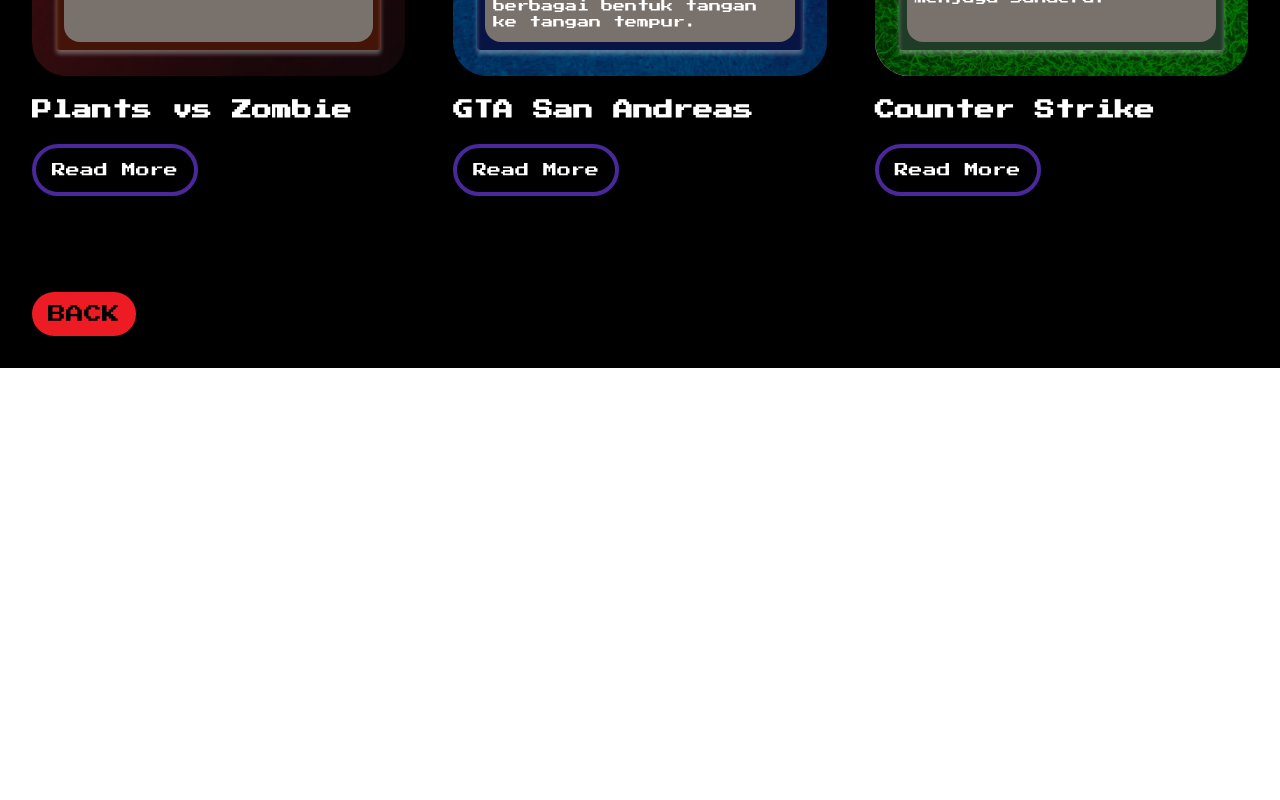
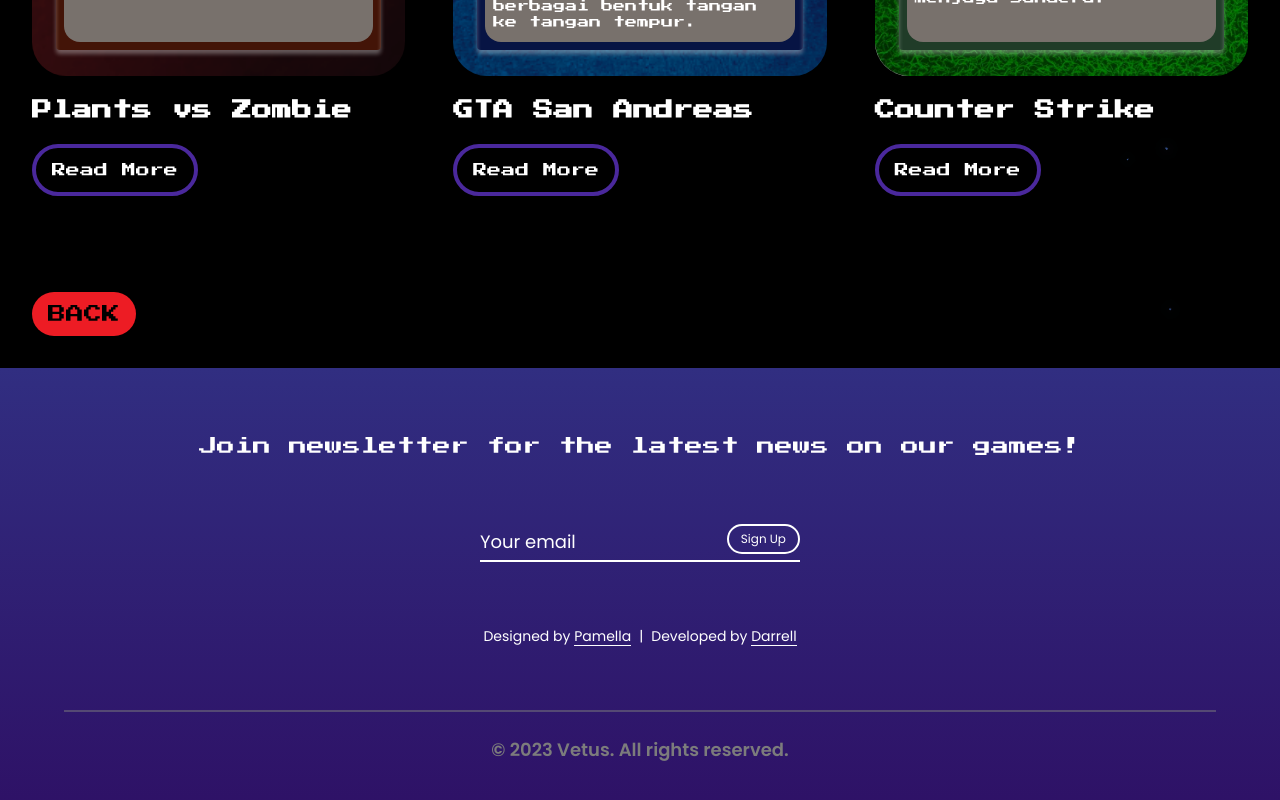
Before and after one commit to darrellrahan/vetus, a Next.js app: page /games/00-09 in a window 1280 px wide. Shown: the part 1766-2566 px from the top of the page. Before the commit the page ends 2134 px from the top, so only its background shows below. Built offline with nearby package versions, Linux system fonts and the light colour scheme.

Commit message:
bismillah finish all

```diff
--- a/app/components/Card.tsx
+++ b/app/components/Card.tsx
@@ -44,7 +44,7 @@
         <div
           className={`absolute bottom-0 left-0 py-2 px-4 ${
             titleBg.includes("red") ? "text-yellow-400" : "text-white"
-          } text-xl font-medium ${titleBg} bg-no-repeat bg-cover`}
+          } text-sm lg:text-xl font-medium ${titleBg} bg-no-repeat bg-cover`}
         >
           {name}
         </div>
@@ -52,7 +52,7 @@
       <div
         className={`p-2 ${descBg} rounded shadow-[0px_4px_4px_0px_rgba(255,255,255,0.32)_inset,_0px_4px_4px_0px_rgba(255,255,255,0.33)] h-[15.5rem]`}
       >
-        <div className="bg-stone-500 h-full flex items-center rounded-2xl px-2 py-4 text-white text-xs">
+        <div className="bg-stone-500 h-full flex items-center rounded-2xl px-2 py-4 text-white text-[0.6rem] lg:text-xs">
           {desc}
         </div>
       </div>
--- /dev/null
+++ b/app/components/Footer.tsx
@@ -0,0 +1,55 @@
+import React from "react";
+import { Poppins } from "next/font/google";
+
+const poppins = Poppins({
+  subsets: ["latin"],
+  weight: ["100", "200", "300", "400", "500", "600", "700", "800", "900"],
+});
+
+function Footer() {
+  return (
+    <section id="footer">
+      <footer className="px-8 py-12 lg:px-16 lg:py-16 bg-gradient-to-b from-indigo-900 to-violet-950 flex flex-col gap-12 lg:gap-16 items-center text-center text-white">
+        <h1 className="text-[0.75rem] lg:text-lg">
+          Join newsletter for the latest news on our games!
+        </h1>
+        <div className={`${poppins.className} w-full lg:w-80 relative`}>
+          <input
+            type="email"
+            placeholder="Your email"
+            className="placeholder:text-white py-1 text-lg border-b-2 border-white bg-transparent outline-none w-full pr-[5.25rem]"
+          />
+          <button className="border-2 border-white rounded-full py-1 px-3 bg-transparent text-white absolute right-0 text-[0.75rem] z-10 hover:scale-90 duration-300 ease-linear">
+            Sign Up
+          </button>
+        </div>
+        <p className={`${poppins.className} text-sm`}>
+          Designed by{" "}
+          <a
+            href="https://www.instagram.com/pamella446"
+            className="relative after:absolute after:bottom-0 after:inset-x-0 after:w-full after:h-[1.5px] after:bg-white hover:after:w-0 after:duration-300 after:ease-linear"
+          >
+            Pamella
+          </a>
+          <span className="mx-2">|</span>Developed by{" "}
+          <a
+            href="https://github.com/darrellrahan"
+            className="relative after:absolute after:bottom-0 after:inset-x-0 after:w-full after:h-[1.5px] after:bg-white hover:after:w-0 after:duration-300 after:ease-linear"
+          >
+            Darrell
+          </a>
+        </p>
+        <div className="w-full">
+          <hr className="w-full border border-[#7C7C7C80] mb-6" />
+          <p
+            className={`${poppins.className} text-[#7C7C7C] lg:text-lg font-semibold`}
+          >
+            © 2023 Vetus. All rights reserved.
+          </p>
+        </div>
+      </footer>
+    </section>
+  );
+}
+
+export default Footer;
--- a/app/games/[year]/[game]/page.tsx
+++ b/app/games/[year]/[game]/page.tsx
@@ -8,11 +8,11 @@
   if (!details) return;
 
   return (
-    <main className="bg-black py-12 px-20 relative overflow-hidden h-screen">
+    <main className="bg-black py-16 px-8 lg:py-12 lg:px-20 relative overflow-hidden h-auto lg:h-screen">
       <Meteor />
       <div className="z-10 relative flex flex-col justify-between h-full">
         <p
-          className="text-center text-6xl uppercase"
+          className="text-center text-4xl lg:text-6xl uppercase"
           style={{
             WebkitTextStroke: `3px ${details.color}`,
             WebkitTextFillColor: "transparent",
@@ -20,24 +20,34 @@
         >
           {details.name}
         </p>
-        <div className="grid grid-cols-2 gap-16">
+        <div className="grid grid-cols-1 lg:grid-cols-2 gap-16 my-12 lg:my-0">
           <div
-            className={`${details.gameplay} bg-no-repeat bg-cover h-full`}
+            className={`${details.gameplay} bg-no-repeat bg-cover h-80 lg:h-full`}
           ></div>
           <div className="space-y-8">
             <div className="space-y-4">
-              <h3 className={`${details.textColor} text-2xl`}>
+              <h3 className={`${details.textColor} text-lg lg:text-2xl`}>
                 About The Game
               </h3>
-              <p className="text-white text-sm">{details.desc}</p>
+              <p className="text-white text-[0.7rem] lg:text-sm">
+                {details.desc}
+              </p>
             </div>
             <div className="space-y-4">
-              <h3 className={`${details.textColor} text-2xl`}>Release Year</h3>
-              <p className="text-white text-sm">{details.year}</p>
+              <h3 className={`${details.textColor} text-lg lg:text-2xl`}>
+                Release Year
+              </h3>
+              <p className="text-white text-[0.7rem] lg:text-sm">
+                {details.year}
+              </p>
             </div>
             <div className="space-y-4">
-              <h3 className={`${details.textColor} text-2xl`}>Genre</h3>
-              <p className="text-white text-sm">{details.genre.join(", ")}</p>
+              <h3 className={`${details.textColor} text-lg lg:text-2xl`}>
+                Genre
+              </h3>
+              <p className="text-white text-[0.7rem] lg:text-sm">
+                {details.genre.join(", ")}
+              </p>
             </div>
           </div>
         </div>
--- a/app/games/[year]/page.tsx
+++ b/app/games/[year]/page.tsx
@@ -1,4 +1,5 @@
 import Card from "@/app/components/Card";
+import Footer from "@/app/components/Footer";
 import Meteor from "@/app/components/Meteor";
 import { games } from "@/app/data";
 import React from "react";
@@ -7,14 +8,17 @@
   const filteredGames = games.filter((data) => data.category === year);
 
   return (
-    <main className="bg-black p-8 relative overflow-hidden">
+    <>
+      <main className="bg-black px-8 py-16 lg:py-8 relative overflow-hidden">
         <Meteor />
         <div className="z-10 relative">
-        <h1 className="text-center text-9xl text-[#512023]">{year}</h1>
+          <h1 className="text-center text-6xl lg:text-9xl text-[#512023]">
+            {year}
+          </h1>
           <p className="text-center text-white text-[0.75rem] my-12">
             You can flip the card by clicking on it!
           </p>
-        <div className="grid grid-cols-3 gap-12 mb-24">
+          <div className="grid grid-cols-1 lg:grid-cols-3 gap-12 mb-16 lg:mb-24">
             {filteredGames.map((data) => (
               <div key={data.id}>
                 <Card
@@ -48,6 +52,8 @@
           </a>
         </div>
       </main>
+      <Footer />
+    </>
   );
 }
 
--- a/app/page.tsx
+++ b/app/page.tsx
@@ -1,3 +1,4 @@
+import Footer from "./components/Footer";
 import Hero from "./components/Hero";
 import Orbit from "./components/Orbit";
 
@@ -6,6 +7,7 @@
     <main>
       <Hero />
       <Orbit />
+      <Footer />
     </main>
   );
 }
```
Lines whose indentation alone changed are shown as unchanged.
